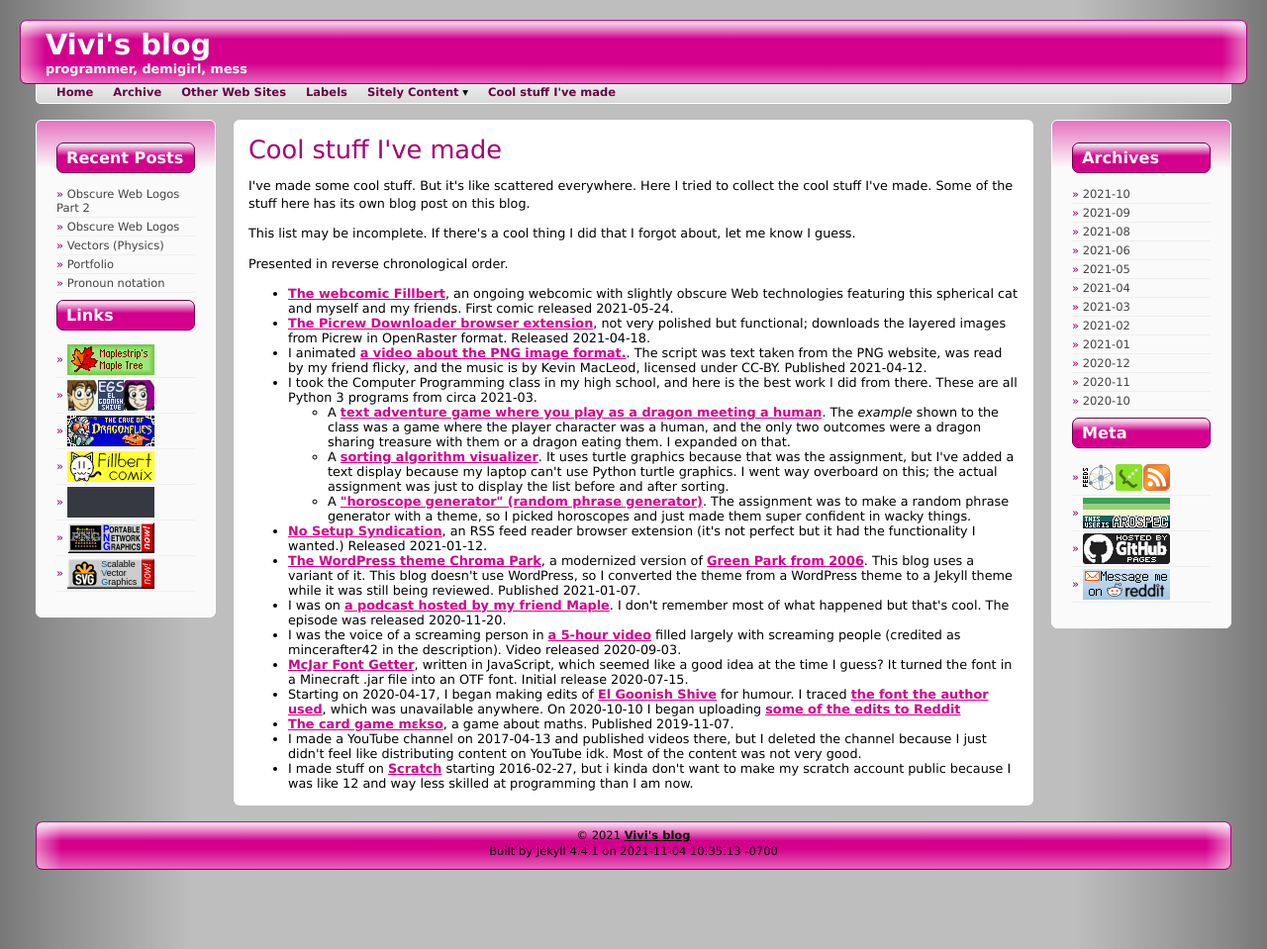
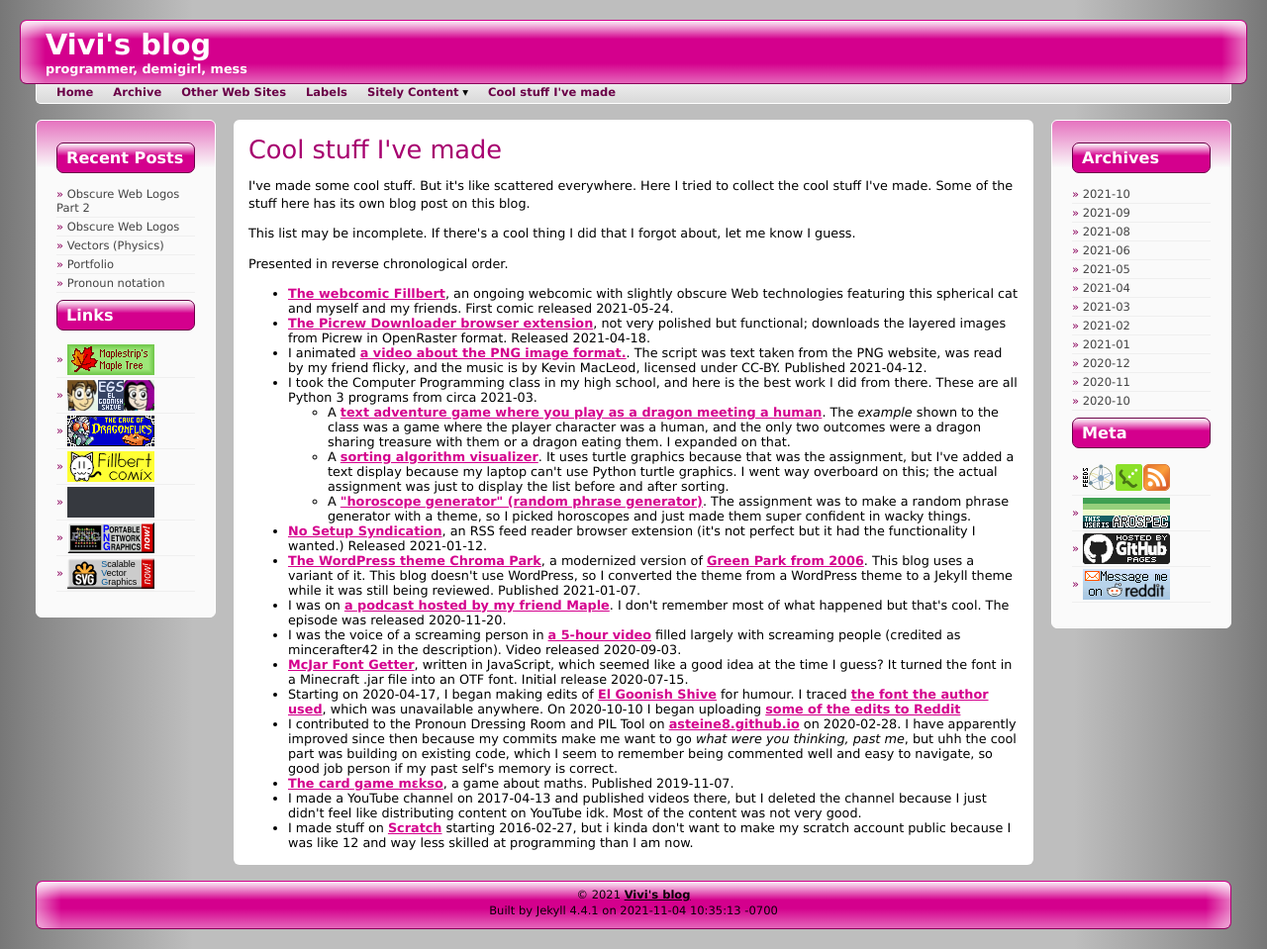
Before and after one commit to mincerafter42/mincerafter42.github.io, a Jekyll site: the page built from portfolio.md, in a window 1280 px wide. Shown: the whole page at 99% size. Built offline with Jekyll 4.4.1, drawn with Linux system fonts in a browser that asks for light colours.

Commit message:
Added item to portfolio.

```diff
--- a/portfolio.md
+++ b/portfolio.md
@@ -19,6 +19,7 @@
 - I was the voice of a screaming person in [a 5-hour video](https://youtu.be/F_nL5d9lxJU) filled largely with screaming people (credited as mincerafter42 in the description). Video released 2020-09-03.
 - [McJar Font Getter](https://github.com/mincerafter42/mcjarfontgetter), written in JavaScript, which seemed like a good idea at the time I guess? It turned the font in a Minecraft .jar file into an OTF font. Initial release 2020-07-15.
 - Starting on 2020-04-17, I began making edits of [El Goonish Shive](https://egscomics.com) for humour. I traced [the font the author used](/assets/L.E.G.S.ttf), which was unavailable anywhere. On 2020-10-10 I began uploading [some of the edits to Reddit](https://i.reddit.com/search?q=author:mincerafter42+subreddit:elgoonishshiveedits)
+- I contributed to the Pronoun Dressing Room and PIL Tool on [asteine8.github.io](https://asteine8.github.io/) on 2020-02-28. I have apparently improved since then because my commits make me want to go *what were you thinking, past me*, but uhh the cool part was building on existing code, which I seem to remember being commented well and easy to navigate, so good job person if my past self's memory is correct.
 - [The card game mɛkso](https://www.thegamecrafter.com/games/m%C9%9Bkso), a game about maths. Published 2019-11-07.
 - I made a YouTube channel on 2017-04-13 and published videos there, but I deleted the channel because I just didn't feel like distributing content on YouTube idk. Most of the content was not very good.
 - I made stuff on [Scratch](https://scratch.mit.edu) starting 2016-02-27, but i kinda don't want to make my scratch account public because I was like 12 and way less skilled at programming than I am now.
```
